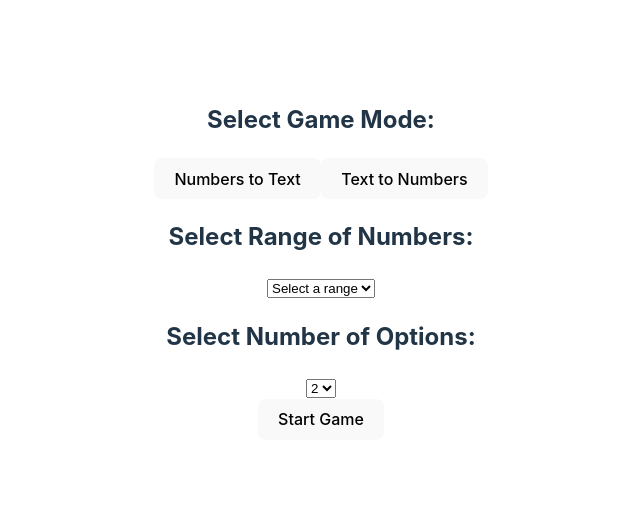
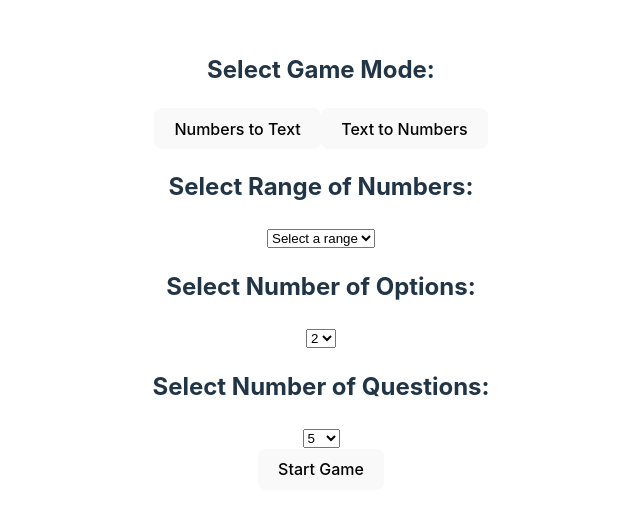
Before and after one commit to gbsimon87/number-scramble, a React (Vite) app: page / in a window 1280 px wide. Shown: the part 139-652 px from the top of the page, without its empty margins (319-959 px from the left). Built offline with nearby package versions, Linux system fonts and the light colour scheme.

Commit message:
feat: choose number of questions

```diff
--- a/src/App.jsx
+++ b/src/App.jsx
@@ -6,21 +6,25 @@ import './App.css';
 const App = () => {
   const [gameMode, setGameMode] = useState('');
   const [range, setRange] = useState(null);
-  const [optionCount, setOptionCount] = useState(2); // Default to 2 options
+  const [optionCount, setOptionCount] = useState(2);
   const [gameStart, setGameStart] = useState(false);
+  const [questionCount, setQuestionCount] = useState(5);
 
-  const handleGameStart = (selectedGameMode, selectedRange, selectedOptionCount) => {
+  const handleGameStart = (selectedGameMode, selectedRange, selectedOptionCount, selectedQuestionCount) => {
     setGameMode(selectedGameMode);
     setRange(selectedRange);
-    setOptionCount(selectedOptionCount); // Save the selected option count
+    setOptionCount(selectedOptionCount);
+    setQuestionCount(selectedQuestionCount);
     setGameStart(true);
   };
+
 
   const resetGame = () => {
     setGameStart(false);
     setGameMode('');
     setRange(null);
-    setOptionCount(2); // Reset to default
+    setOptionCount(2);
+    setQuestionCount(0);
   };
 
   return (
@@ -28,7 +32,13 @@ const App = () => {
       {!gameStart ? (
         <Home onGameStart={handleGameStart} />
       ) : (
-        <Game gameMode={gameMode} range={range} optionCount={optionCount} onGameEnd={resetGame} />
+        <Game
+          gameMode={gameMode}
+          range={range}
+          optionCount={optionCount}
+          questionCount={questionCount} // Make sure this prop is passed
+          onGameEnd={resetGame}
+        />
       )}
     </div>
   );
--- a/src/components/Game.jsx
+++ b/src/components/Game.jsx
@@ -2,7 +2,7 @@ import { useState, useEffect } from 'react';
 import { toWords } from 'number-to-words';
 import PropTypes from 'prop-types';
 
-const Game = ({ gameMode, range, optionCount, onGameEnd }) => {
+const Game = ({ gameMode, range, optionCount, questionCount, onGameEnd }) => {
   const [currentNumber, setCurrentNumber] = useState(0);
   const [currentNumberText, setCurrentNumberText] = useState('');
   const [score, setScore] = useState(0);
@@ -58,7 +58,6 @@ const Game = ({ gameMode, range, optionCount, onGameEnd }) => {
     const correctAnswer = gameMode === 'numbersToText' ? toWords(currentNumber) : currentNumber.toString();
     const questionText = gameMode === 'numbersToText' ? `How do you write the number ${currentNumber}?` : `What does "${currentNumberText}" represent in numbers?`;
 
-
     const newUserResponses = [...userResponses, {
       questionNumber: currentQuestion,
       question: questionText,
@@ -72,8 +71,7 @@ const Game = ({ gameMode, range, optionCount, onGameEnd }) => {
       setScore(score + 1);
     }
 
-
-    if (currentQuestion < 5) {
+    if (currentQuestion < questionCount) {
       setCurrentQuestion(currentQuestion + 1);
     } else {
       setGameEnded(true);
@@ -81,12 +79,12 @@ const Game = ({ gameMode, range, optionCount, onGameEnd }) => {
   };
 
   if (gameEnded) {
-    const percentageScore = (score / 5) * 100;
+    const percentageScore = (score / questionCount) * 100;
     const incorrectResponses = userResponses.filter(response => response.userAnswer !== response.correctAnswer);
 
     return (
       <div className='game'>
-        <h2 className='game__score'>Your score is {score} out of 5, which is {percentageScore}%</h2>
+        <h2 className='game__score'>Your score is {score} out of {questionCount}, which is {percentageScore}%</h2>
         {incorrectResponses.length > 0 && (
           <div className='game__feedback'>
             <h3 className='game__feedback-title'>Incorrect Answers:</h3>
--- a/src/components/Home.jsx
+++ b/src/components/Home.jsx
@@ -7,15 +7,17 @@ const optionCounts = [1, 2, 3, 4, 5];
 const Home = ({ onGameStart }) => {
   const [selectedGameMode, setSelectedGameMode] = useState('');
   const [selectedRange, setSelectedRange] = useState('');
-  const [selectedOptionCount, setSelectedOptionCount] = useState(2); // Default to 2 options
+  const [selectedOptionCount, setSelectedOptionCount] = useState(2);
+  const [selectedQuestionCount, setSelectedQuestionCount] = useState(5);
 
   const startGame = () => {
-    if (selectedGameMode && selectedRange && selectedOptionCount) {
-      onGameStart(selectedGameMode, parseInt(selectedRange, 10), selectedOptionCount);
+    if (selectedGameMode && selectedRange && selectedOptionCount && selectedQuestionCount) {
+      onGameStart(selectedGameMode, parseInt(selectedRange, 10), selectedOptionCount, selectedQuestionCount); // Ensure selectedQuestionCount is passed
     } else {
-      alert('Please select a game mode, a number range, and the number of options to start.');
+      alert('Please select a game mode, a number range, the number of options, and the number of questions to start.');
     }
   };
+
 
   return (
     <div className='home'>
@@ -65,6 +67,22 @@ const Home = ({ onGameStart }) => {
         </select>
       </div>
 
+      <h2 className='home__title'>Select Number of Questions:</h2>
+      <div className='home__question-count'>
+        <select
+          className='home__question-count-select'
+          value={selectedQuestionCount}
+          onChange={(e) => setSelectedQuestionCount(parseInt(e.target.value, 10))}
+        >
+          {/* Providing options for question count */}
+          {[5, 10, 15, 20].map(count => (
+            <option key={count} value={count}>
+              {count}
+            </option>
+          ))}
+        </select>
+      </div>
+
       <button className='home__start-button' onClick={startGame}>Start Game</button>
     </div>
   );
```
